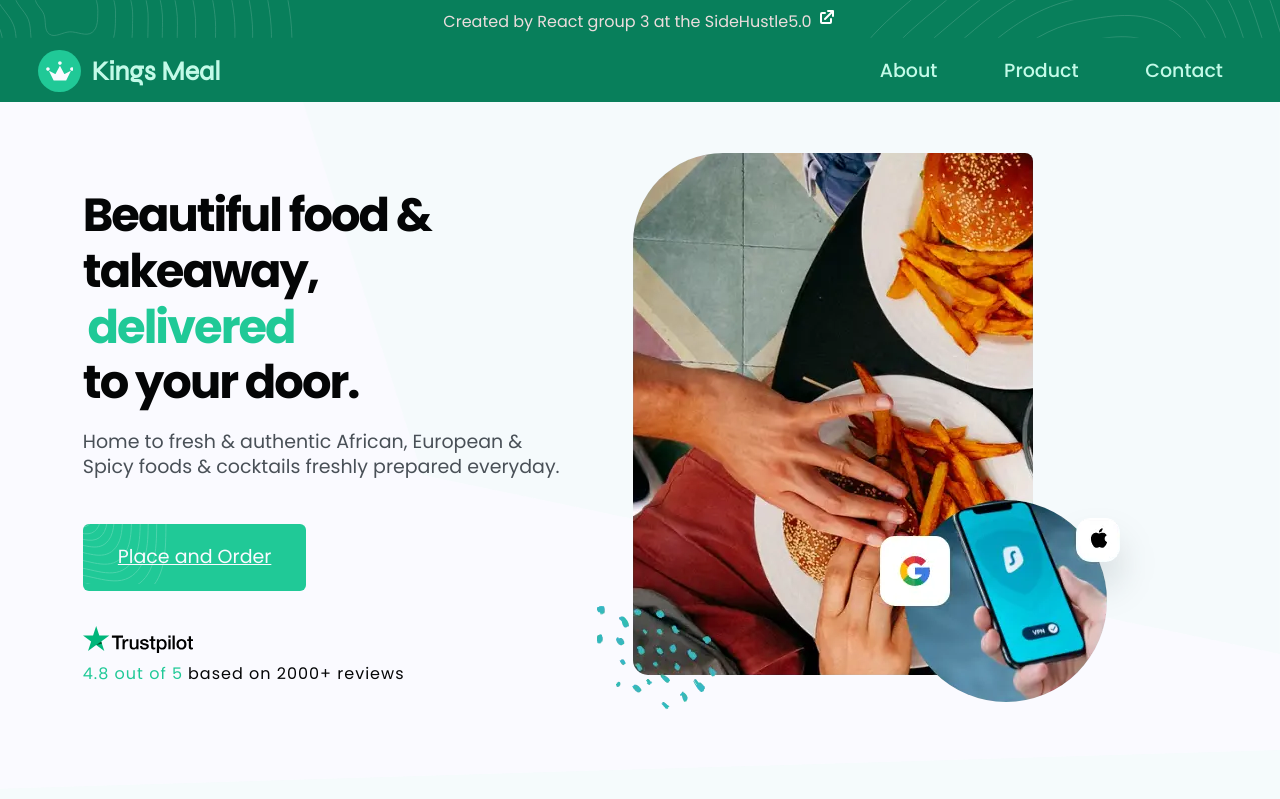
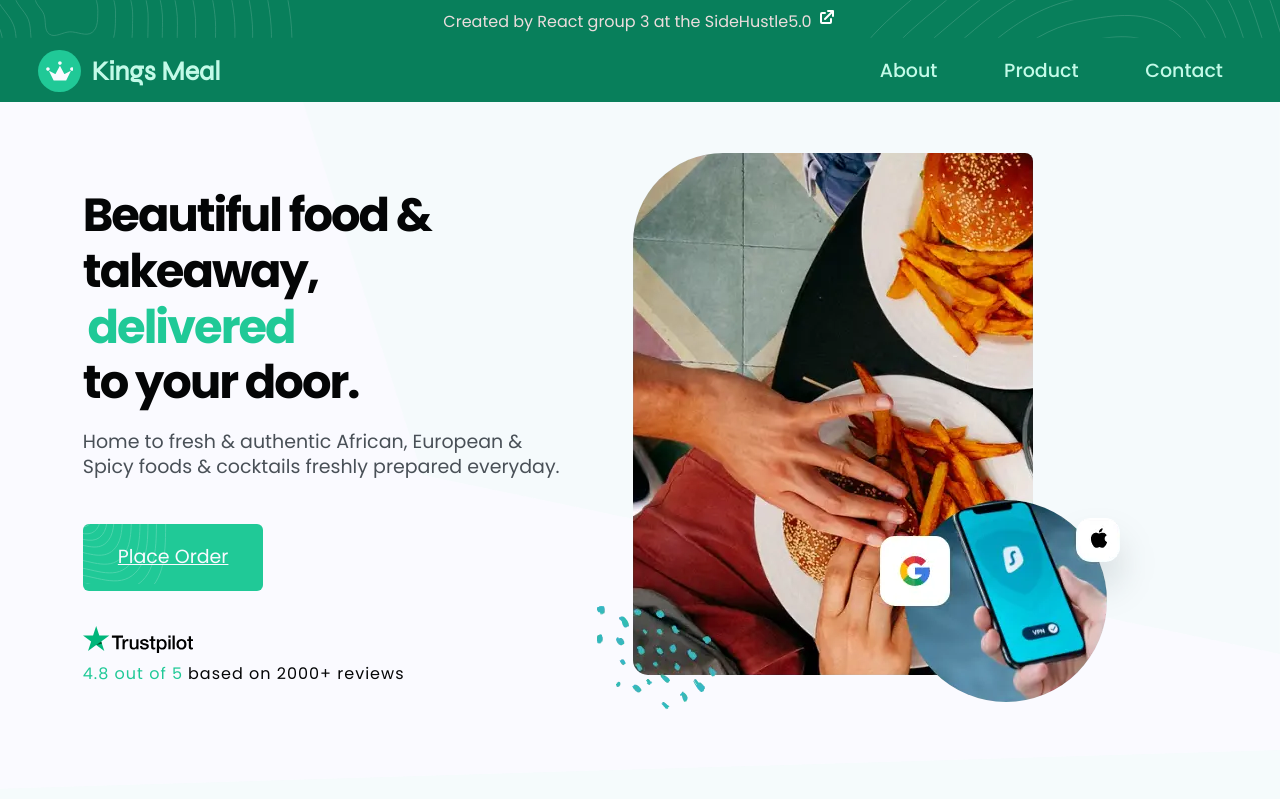
Before and after one commit to elitenoire/kingsmeal, a React (Create React App) app: page / in a window 1280 px wide. Shown: the top 799 px of the page. Built offline with nearby package versions, Linux system fonts and the light colour scheme.

Commit message:
proper routing in home page

```diff
--- a/src/components/Content/Content.js
+++ b/src/components/Content/Content.js
@@ -1,3 +1,4 @@
+import { Link } from 'react-router-dom'
 import SecondaryContent from './SecondaryContent/SecondaryContent'
 import './Content.scss'
 
@@ -17,10 +18,10 @@
 							everyday.
 						</p>
 						<div className="btn-container">
-							<a href="/order" className="btn">
+							<Link to="/product" className="btn">
 								{' '}
-								Place and Order
-							</a>
+								Place Order
+							</Link>
 						</div>
 						<div className="feedbacks">
 							<img className="feedback-img" src="images/trustpilot-logo.svg" alt="trustpilot" />
--- a/src/components/Content/SecondaryContent/SecondaryContent.js
+++ b/src/components/Content/SecondaryContent/SecondaryContent.js
@@ -1,3 +1,4 @@
+import { Link } from 'react-router-dom'
 import './SecondaryContent.scss'
 
 const SecondaryContent = props => {
@@ -12,10 +13,10 @@
 						</h2>
 						<p className="text-p">{props.para}</p>
 						<div className="btn-container">
-							<a href="/order" className="btn">
+							<Link to="/about" className="btn">
 								{' '}
 								{props.btnText}
-							</a>
+							</Link>
 						</div>
 					</div>
 					<div className="content-img">
--- a/src/components/DisplayContent/DisplayContent.js
+++ b/src/components/DisplayContent/DisplayContent.js
@@ -1,3 +1,4 @@
+import { Link } from 'react-router-dom'
 import './DisplayContent.scss'
 
 const DisplayContent = () => {
@@ -18,10 +19,10 @@
 							free.
 						</p>
 						<div className="display-btn-container">
-							<a href="/order" className="btn">
+							<Link to="/contact" className="btn">
 								{' '}
 								See our FAQ
-							</a>
+							</Link>
 						</div>
 					</div>
 				</div>
--- a/src/components/SupportSection/SupportSection.js
+++ b/src/components/SupportSection/SupportSection.js
@@ -12,7 +12,7 @@
 					<h1 className="support-heading">
 						<span className="dim-heading">Support</span>good food and local business.
 					</h1>
-					<Link to="/order" className="support-button">
+					<Link to="/product" className="support-button">
 						Order Now
 					</Link>
 				</div>
```
